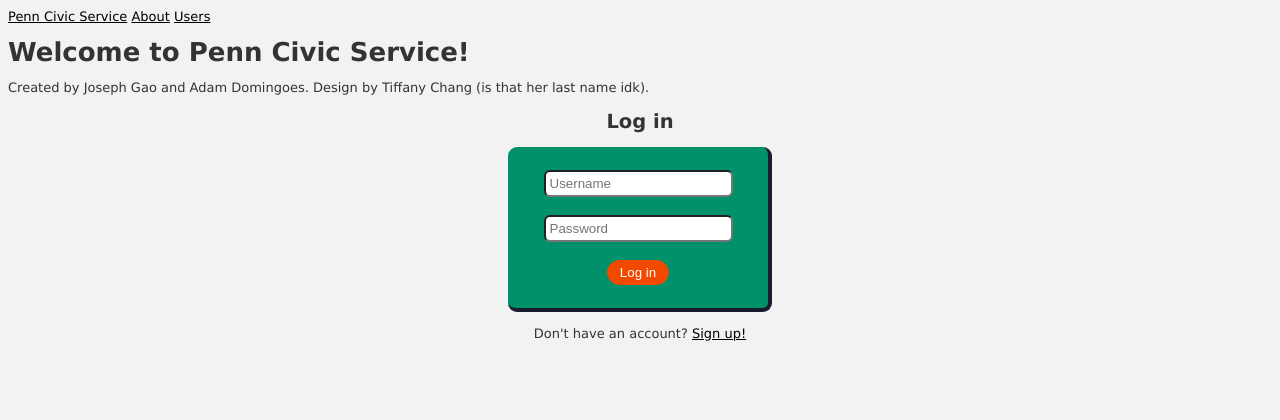
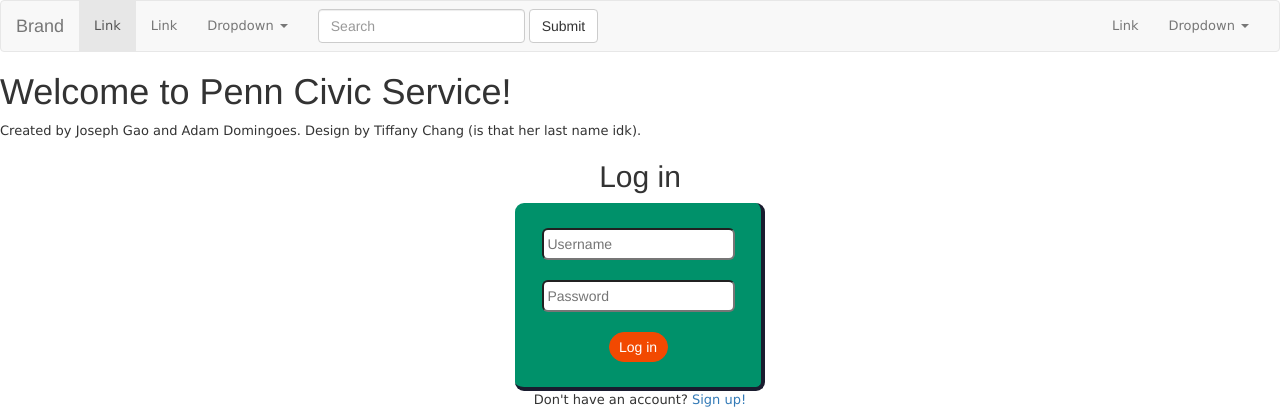
Before and after one commit to pennlabs/Penn-Civic-Service, a Rails app: page / in a window 1280 px wide. Shown: the top 420 px of the page. Run offline with Rails 7, Linux system fonts and the light colour scheme; style sheets or scripts are compiled from the project's sources; some libraries are stand-ins or nearby versions.

Commit message:
updated styles

```diff
--- a/app/views/layouts/_nav.html.erb
+++ b/app/views/layouts/_nav.html.erb
@@ -1,9 +1,9 @@
-<nav class="nav">
+<!--<nav class="nav">
   <a class="nav__item" href="/">Penn Civic Service</a>
   <a class="nav__item" href="/about">About</a>
   <a class="nav__item" href="/users">Users</a>
 
-  <!-- Add link to user's show page and log out button if logged in -->
+  Add link to user's show page and log out button if logged in
   <% if logged_in? and current_user.id == session[:user_id]%>
     <a class="nav__item" href="/events">Opportunities</a>
    <a class="nav__item" href="/events/new">Create a Post</a>
@@ -16,3 +16,57 @@
     <% end %>
   <% end %>
 </nav>
+-->
+<nav class="navbar navbar-default">
+      <div class="container-fluid">
+        <!-- Brand and toggle get grouped for better mobile display -->
+        <div class="navbar-header">
+          <button type="button" class="navbar-toggle collapsed" data-toggle="collapse" data-target="#bs-example-navbar-collapse-1" aria-expanded="false">
+            <span class="sr-only">Toggle navigation</span>
+            <span class="icon-bar"></span>
+            <span class="icon-bar"></span>
+            <span class="icon-bar"></span>
+          </button>
+          <a class="navbar-brand" href="#">Brand</a>
+        </div>
+
+            <!-- Collect the nav links, forms, and other content for toggling -->
+            <div class="collapse navbar-collapse" id="bs-example-navbar-collapse-1">
+              <ul class="nav navbar-nav">
+                <li class="active"><a href="#">Link <span class="sr-only">(current)</span></a></li>
+                <li><a href="#">Link</a></li>
+                <li class="dropdown">
+                  <a href="#" class="dropdown-toggle" data-toggle="dropdown" role="button" aria-haspopup="true" aria-expanded="false">Dropdown <span class="caret"></span></a>
+                  <ul class="dropdown-menu">
+                    <li><a href="#">Action</a></li>
+                    <li><a href="#">Another action</a></li>
+                    <li><a href="#">Something else here</a></li>
+                    <li role="separator" class="divider"></li>
+                    <li><a href="#">Separated link</a></li>
+                    <li role="separator" class="divider"></li>
+                    <li><a href="#">One more separated link</a></li>
+                  </ul>
+                </li>
+              </ul>
+              <form class="navbar-form navbar-left" role="search">
+                <div class="form-group">
+                  <input type="text" class="form-control" placeholder="Search">
+                </div>
+                <button type="submit" class="btn btn-default">Submit</button>
+              </form>
+              <ul class="nav navbar-nav navbar-right">
+                <li><a href="#">Link</a></li>
+                <li class="dropdown">
+                  <a href="#" class="dropdown-toggle" data-toggle="dropdown" role="button" aria-haspopup="true" aria-expanded="false">Dropdown <span class="caret"></span></a>
+                  <ul class="dropdown-menu">
+                    <li><a href="#">Action</a></li>
+                    <li><a href="#">Another action</a></li>
+                    <li><a href="#">Something else here</a></li>
+                    <li role="separator" class="divider"></li>
+                    <li><a href="#">Separated link</a></li>
+                  </ul>
+                </li>
+              </ul>
+            </div><!-- /.navbar-collapse -->
+          </div><!-- /.container-fluid -->
+      </nav>
--- a/app/views/welcome/index.html.erb
+++ b/app/views/welcome/index.html.erb
@@ -1,3 +1,5 @@
+<link rel="stylesheet" href="https://maxcdn.bootstrapcdn.com/bootstrap/3.3.6/css/bootstrap.min.css" integrity="sha384-1q8mTJOASx8j1Au+a5WDVnPi2lkFfwwEAa8hDDdjZlpLegxhjVME1fgjWPGmkzs7" crossorigin="anonymous">
+
 <% if logged_in? %>
   <h2 style="color:black"> <%= current_user.username %>'s Dashboard </h2>
   <%= render :partial => 'users/dash' %>
```
